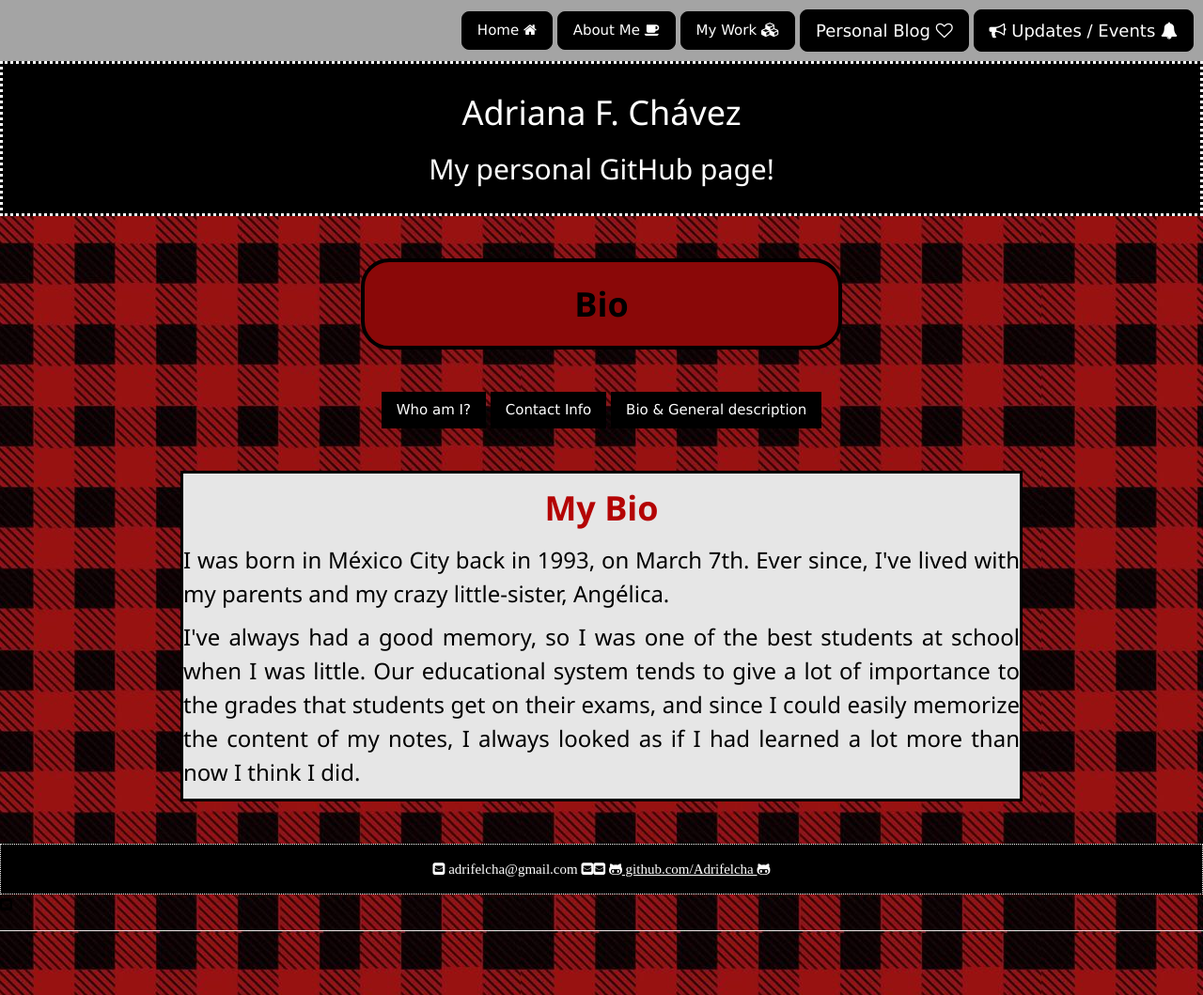
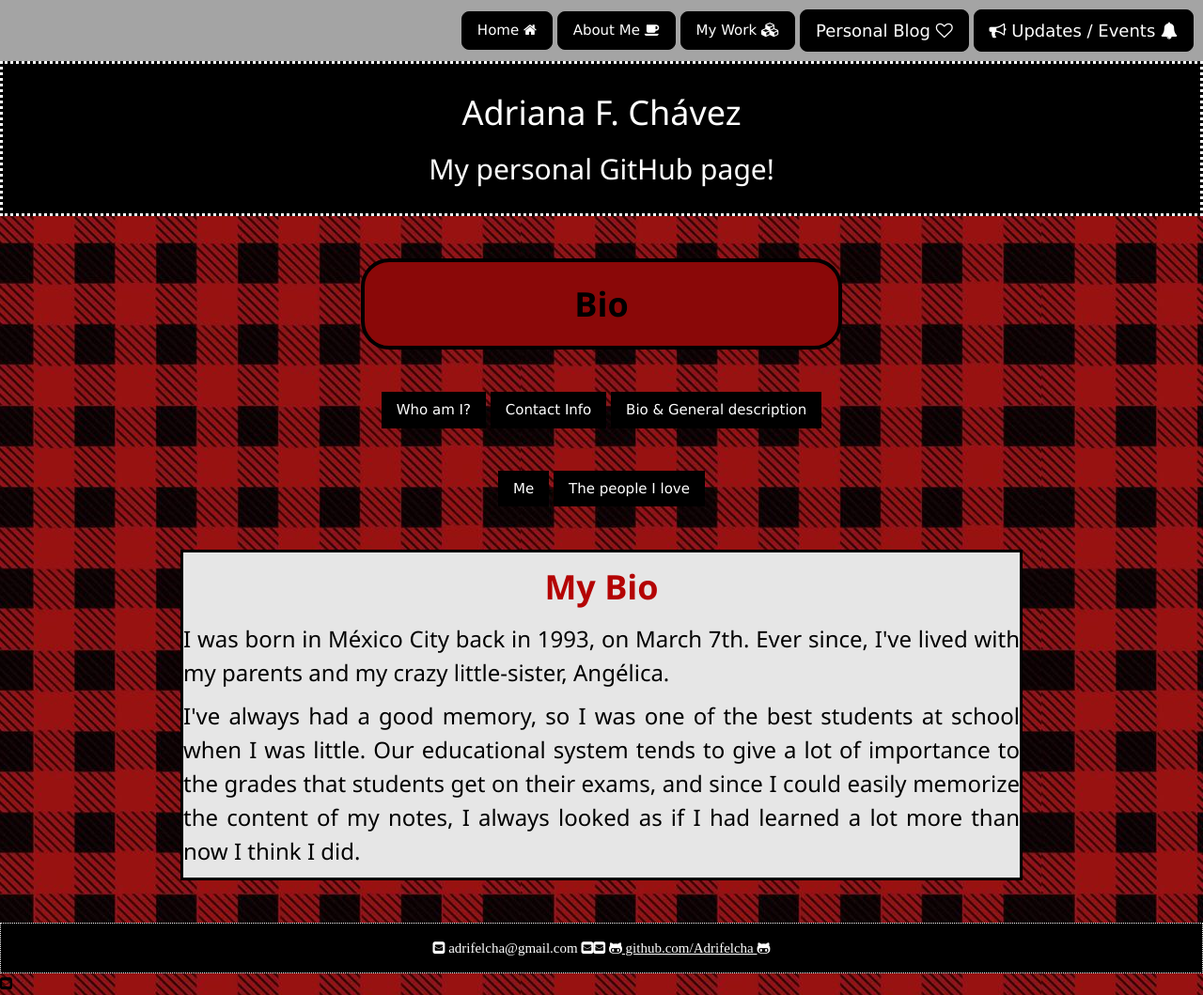
Before and after one commit to Adrifelcha/Adrifelcha-github.io, a Jekyll site: the page built from about/bio.html, in a window 1280 px wide. Shown: the whole page at 94% size. Built offline with Jekyll 4.4.1, drawn with Linux system fonts in a browser that asks for light colours.

Commit message:
Update bio.html

```diff
--- a/about/bio.html
+++ b/about/bio.html
@@ -13,6 +13,11 @@
   			<a href="contact.html" class="w3-button w3-black">Contact Info</a>
   			<a href="bio.html" class="w3-button w3-black">Bio & General description</a>
 		</div>
+		<br><br>
+		<div class="w3-container">
+ 			<a href="index.html" class="w3-button w3-black">Me</a>
+  			<a href="contact.html" class="w3-button w3-black">The people I love</a>
+  		</div>
 	</center>
 
 		<br><br>
```
